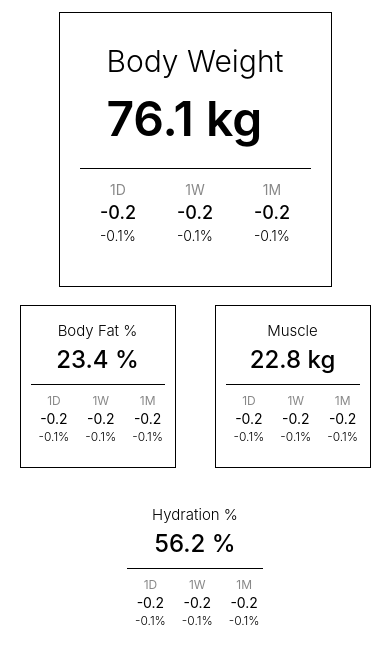
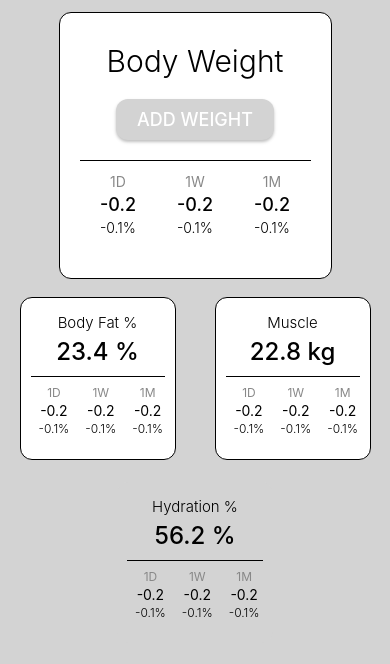
Before and after one commit to dallaskle/melirate-react-native, a React Native app: screen / in a window 390 px wide. Shown: the top 664 px of the page. Built offline with nearby package versions, Linux system fonts and the light colour scheme.

Commit message:
add weight button and start on range slider

```diff
--- a/App.js
+++ b/App.js
@@ -1,11 +1,14 @@
 import { StatusBar } from 'expo-status-bar';
 import React from 'react';
 import { StyleSheet, Text, View } from 'react-native';
+import { Platform } from 'react-native';
 import Weight from './frontend/pages/Weight'
+import { BACKGROUND_COLOR } from './frontend/design/Colors';
 
 export default function App() {
   return (
     <View style={styles.container}>
+      {Platform.OS === 'ios' ? <View style={{flex: 0.05, backgroundColor: BACKGROUND_COLOR}} /> : null}
       <Weight />
     </View>
   );
--- /dev/null
+++ b/frontend/components/Button.js
@@ -0,0 +1,32 @@
+import React from 'react';
+import { TouchableOpacity, Text, StyleSheet } from 'react-native';
+
+const Button = ({ text, onPress }) => {
+  return (
+    <TouchableOpacity onPress={onPress} style={styles.button}>
+      <Text style={styles.text}>{text}</Text>
+    </TouchableOpacity>
+  );
+};
+
+const styles = StyleSheet.create({
+  button: {
+    backgroundColor: 'lightgray',
+    padding: 10,
+    borderRadius: 12,
+    alignItems: 'center',
+    margin: 10,
+    shadowColor: '#000',
+    shadowOffset: { width: 0, height: 2 },
+    shadowOpacity: 0.25,
+    shadowRadius: 3.14,
+    elevation: 2,
+  },
+  text: {
+    color: '#fff',
+    fontSize: 18,
+    fontWeight: '500'
+  },
+});
+
+export default Button;
--- /dev/null
+++ b/frontend/components/InputModal.js
@@ -0,0 +1,54 @@
+import React from 'react';
+import { StyleSheet, Text, TouchableOpacity, View, Modal } from 'react-native';
+import RangeSlider from './RangeSlider';
+
+const InputModal = ({ visible, onClose, children }) => {
+  return (
+    <Modal animationType="slide" transparent visible={visible} onRequestClose={onClose}>
+      <View style={styles.modalContainer}>
+        <View style={styles.modalContent}>
+          <RangeSlider startValue={76.1} step={0.1} onChange={(e)=>console.log('change')} />
+          <TouchableOpacity onPress={onClose} style={styles.closeButton}>
+            <Text style={styles.closeButtonText}>Close</Text>
+          </TouchableOpacity>
+        </View>
+      </View>
+    </Modal>
+  );
+};
+
+const styles = StyleSheet.create({
+  modalContainer: {
+    flex: 1,
+    justifyContent: 'flex-end',
+    alignItems: 'center',
+    backgroundColor: 'rgba(0, 0, 0, 0.5)',
+  },
+  modalContent: {
+    backgroundColor: '#fff',
+    height: '60%',
+    width: '100%',
+    paddingHorizontal: 20,
+    paddingVertical: 10,
+    borderTopLeftRadius: 20,
+    borderTopRightRadius: 20,
+    shadowColor: '#000',
+    shadowOffset: {
+      width: 0,
+      height: 2,
+    },
+    shadowOpacity: 0.25,
+    shadowRadius: 4,
+    elevation: 5,
+  },
+  closeButton: {
+    alignSelf: 'flex-end',
+    marginTop: 10,
+  },
+  closeButtonText: {
+    color: 'blue',
+    fontWeight: 'bold',
+  },
+});
+
+export default InputModal;
--- /dev/null
+++ b/frontend/components/RangeSlider.js
@@ -0,0 +1,46 @@
+import React, { useState } from 'react';
+import { StyleSheet, View, Text } from 'react-native';
+import {Slider} from '@miblanchard/react-native-slider';
+
+const RangeSlider = ({ startValue, step, onChange }) => {
+  const [value, setValue] = useState(startValue);
+
+  const handleValueChange = (newValue) => {
+    setValue(newValue);
+    onChange(newValue);
+  };
+
+  return (
+    <View style={styles.container}>
+      <Text style={styles.label}>{value.toFixed(1)}</Text>
+      <Slider
+        style={styles.slider}
+        minimumValue={0}
+        maximumValue={100}
+        step={step}
+        value={value}
+        onValueChange={handleValueChange}
+      />
+    </View>
+  );
+};
+
+const styles = StyleSheet.create({
+  container: {
+    flexDirection: 'column',
+    justifyContent: 'center',
+    alignItems: 'stretch',
+  },
+  label: {
+    fontSize: 20,
+    fontWeight: 'bold',
+    textAlign: 'center',
+    marginBottom: 10,
+  },
+  slider: {
+    width: '100%',
+    height: 40,
+  },
+});
+
+export default RangeSlider;
--- a/frontend/components/Weight/SplitWeightCard.js
+++ b/frontend/components/Weight/SplitWeightCard.js
@@ -3,7 +3,7 @@ import { StyleSheet, Text, View } from 'react-native';
 
 const WeightCard = (props) => {
   return (
-    <View style={[styles.container, {width: props.width, borderWidth: props.borderWidth}]}>
+    <View style={[styles.container, {width: props.width, borderWidth: props.borderWidth, backgroundColor: props.backgroundColor}]}>
 
         <View style={styles.main}>
             <Text style={styles.header}>{props.header}</Text>
@@ -39,6 +39,7 @@ const styles = StyleSheet.create({
     alignItems: 'center',
     justifyContent: 'space-between',
     borderColor: 'black',
+    borderRadius: 12
   },
   main: {
     padding: 5,
--- a/frontend/components/Weight/WeightCard.js
+++ b/frontend/components/Weight/WeightCard.js
@@ -1,5 +1,6 @@
 import React from 'react';
 import { StyleSheet, Text, View } from 'react-native';
+import Button from '../Button'
 
 const WeightCard = (props) => {
   return (
@@ -7,7 +8,7 @@ const WeightCard = (props) => {
 
         <View style={styles.main}>
             <Text style={styles.header}>{props.header}</Text>
-            <Text style={styles.weight}>{props.amount} {props.amountType}</Text>
+            {false ? <Text style={styles.weight}>{props.amount} {props.amountType}</Text> : <Button text={"ADD WEIGHT"} onPress={props.onPress} />}
         </View>
 
         <View style={styles.row}>
@@ -40,6 +41,7 @@ const styles = StyleSheet.create({
     justifyContent: 'space-between',
     borderWidth: 1,
     borderColor: 'black',
+    borderRadius: 12
   },
   main: {
     padding: 10,
--- /dev/null
+++ b/frontend/design/Colors.js
@@ -0,0 +1,6 @@
+export const BACKGROUND_COLOR = 'lightgray';
+export const CARD_COLOR = "white";
+
+export const PRIMARY_COLOR = "";
+export const SECONDARY_COLOR = "";
+export const TERTIARY_COLOR = "";
--- a/frontend/pages/Weight.js
+++ b/frontend/pages/Weight.js
@@ -1,7 +1,8 @@
-import React from 'react'
+import React, {useState} from 'react'
 import { StyleSheet, Text, View } from 'react-native';
 import WeightCard from '../components/Weight/WeightCard';
 import SplitWeightCard from '../components/Weight/SplitWeightCard'
+import InputModal from '../components/InputModal';
 
 const Weight = () => {
 
@@ -32,16 +33,28 @@ const Weight = () => {
     },
   ]
 
+  //States
+  const [showInputModal, setShowInputModal] = useState(false)
+  const displayInputModal = (updater) => {
+    setShowInputModal(updater)
+  }
+
   return (
     <View style={styles.container}>
-      <WeightCard width={'70%'} header={weights[0].header} amount={weights[0].amount} amountType={weights[0].amountType} changes={weights[0].changes} />
+      <WeightCard width={'70%'} header={weights[0].header} amount={weights[0].amount} amountType={weights[0].amountType} changes={weights[0].changes} onPress={()=>displayInputModal('bodyWeight')} />
 
       <View style={styles.row}>
-        <SplitWeightCard width={'40%'} borderWidth={.5} header={weights[1].header} amount={weights[1].amount} amountType={weights[1].amountType} changes={weights[1].changes} />
-        <SplitWeightCard width={'40%'} borderWidth={.5} header={weights[2].header} amount={weights[2].amount} amountType={weights[2].amountType} changes={weights[2].changes} />
+        <SplitWeightCard width={'40%'} borderWidth={.5} header={weights[1].header} amount={weights[1].amount} amountType={weights[1].amountType} changes={weights[1].changes} backgroundColor={'white'} />
+        <SplitWeightCard width={'40%'} borderWidth={.5} header={weights[2].header} amount={weights[2].amount} amountType={weights[2].amountType} changes={weights[2].changes} backgroundColor={'white'} />
       </View>
 
-      <SplitWeightCard width={'40%'} borderWidth={0} header={weights[3].header} amount={weights[3].amount} amountType={weights[3].amountType} changes={weights[3].changes} />
+      <SplitWeightCard width={'40%'} borderWidth={0} header={weights[3].header} amount={weights[3].amount} amountType={weights[3].amountType} changes={weights[3].changes} backgroundColor={'lightgray'} />
+
+
+      {showInputModal == "bodyWeight" ?
+        <InputModal visible={true} onClose={()=>setShowInputModal(false)} children={'just testing this'} />
+      : null}
+
     </View>
   );
 }
@@ -51,6 +64,7 @@ const styles = StyleSheet.create({
       flex: 1,
       width: '100%',
       alignItems: 'center',
+      backgroundColor: 'lightgray'
     },
     row: {
       flexDirection: 'row',
--- a/package.json
+++ b/package.json
@@ -10,6 +10,7 @@
   },
   "dependencies": {
     "@expo/webpack-config": "^18.0.1",
+    "@miblanchard/react-native-slider": "^2.3.1",
     "expo": "~48.0.9",
     "expo-splash-screen": "~0.18.1",
     "expo-status-bar": "~1.4.4",
```
Also changed, not shown: 1 other file (tests, documents, lock files or other folders).
